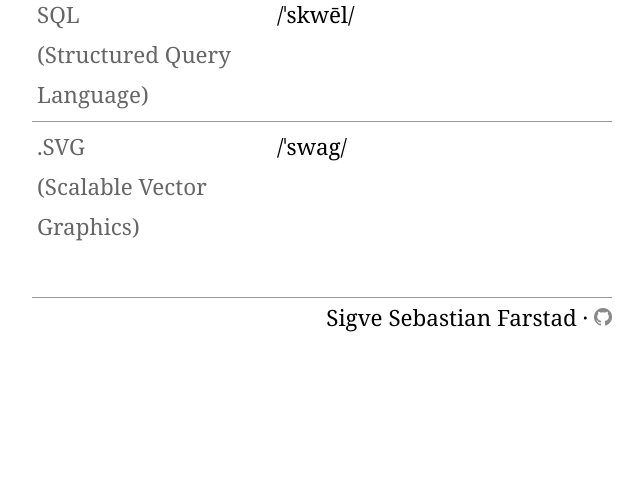
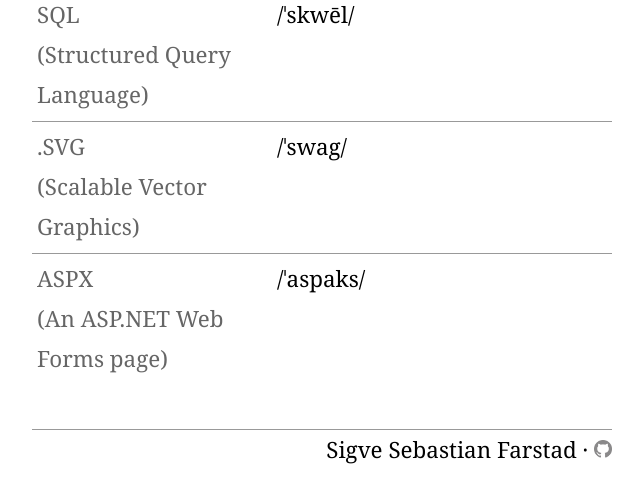
Before and after one commit to sigvef/arktis, a PHP site: page /ffff in a window 1280 px wide. Shown: the part 2387-2880 px from the top of the page, without its empty margins (318-961 px from the left). Before the commit the page ends 2719 px from the top, so only its background shows below. Run offline with PHP 8.4, Linux system fonts and the light colour scheme.

Commit message:
Add FFFF for ASPX

```diff
--- a/ffff/index.php
+++ b/ffff/index.php
@@ -58,6 +58,8 @@ Følgende forkortelsesliste foreligger for foreningens fagmedlemmer:
 <dd>/ˈskwēl/</dd>
 <dt>.SVG<br />(Scalable Vector Graphics)</dt>
 <dd>/ˈswag/</dd>
+<dt>ASPX<br />(An ASP.NET Web Forms page)</dt>
+<dd>/ˈaspaks/</dd>
 </dl>
 
 </div>
```
